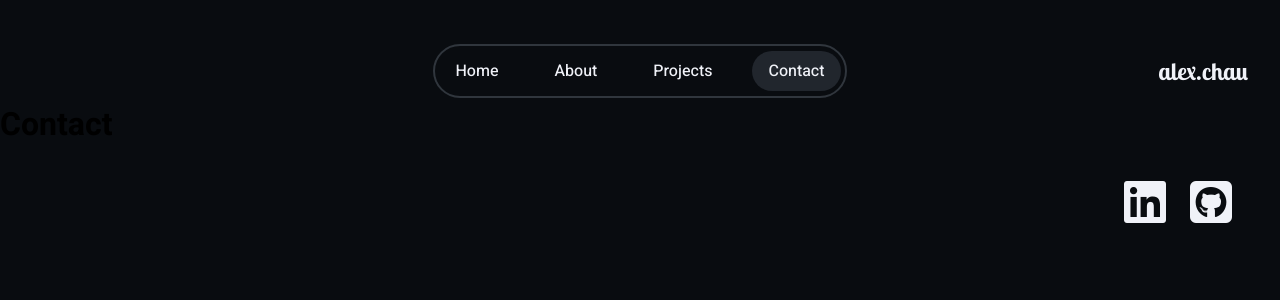
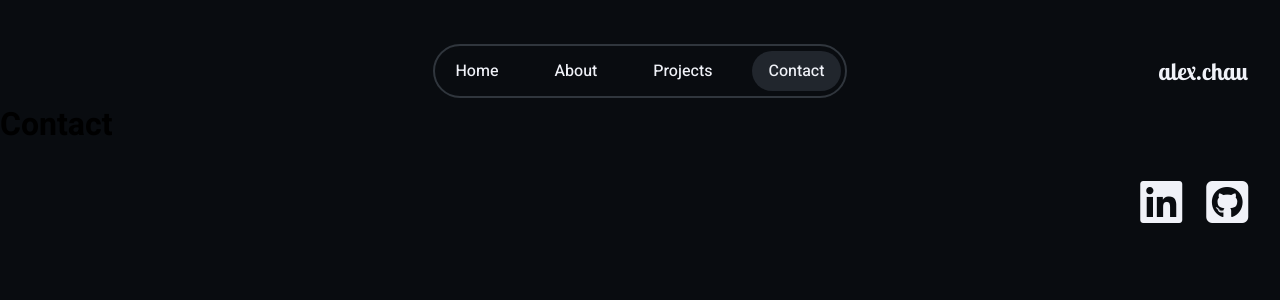
Before and after one commit to AxterDoesCode/alexchau.co.uk, a React (Vite) app in the folder vite-project/: page /contact in a window 1280 px wide. Shown: the top 300 px of the page. Built offline with nearby package versions, Linux system fonts and the light colour scheme.

Commit message:
Fixed alignment between logo name and footer.

```diff
--- a/vite-project/src/Components/Footer/Footer.tsx
+++ b/vite-project/src/Components/Footer/Footer.tsx
@@ -7,7 +7,7 @@ const StyledFooter = styled.footer`
     display: flex;
     justify-content: flex-end;
     align-items: center;
-    padding-right: 1em;
+    padding-right: .66em;
     gap: .5em;
     overflow: hidden;
 
```
